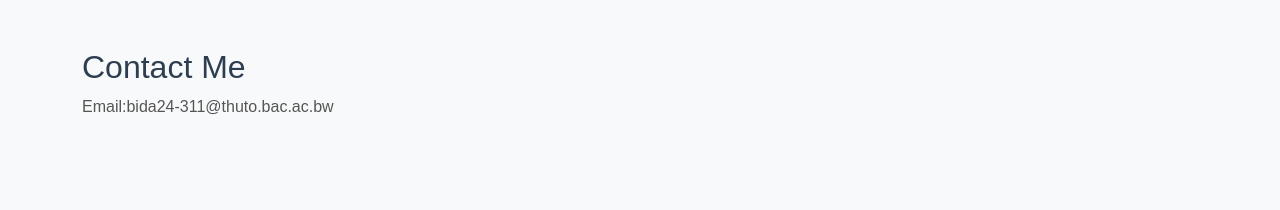
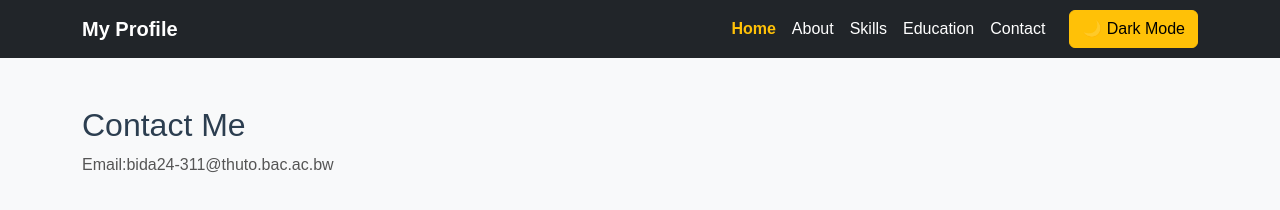
Before and after one commit to bida24-311/Personal-profile, a plain HTML site: page contact.html in a window 1280 px wide. Drawn offline with nearby package versions, Linux system fonts and the light colour scheme.

Commit message:
Update contact.html

```diff
--- a/contact.html
+++ b/contact.html
@@ -8,6 +8,21 @@
   <link rel="stylesheet" href="style.css" />
 </head>
 <body>
+  <nav class="navbar navbar-expand-lg navbar-dark bg-dark">
+  <div class="container">
+    <a class="navbar-brand" href="#">My Profile</a>
+    <div class="collapse navbar-collapse" id="navbarNav">
+      <ul class="navbar-nav ms-auto">
+        <li class="nav-item"><a class="nav-link active" href="index.html">Home</a></li>
+        <li class="nav-item"><a class="nav-link" href="about_me.html">About</a></li>
+        <li class="nav-item"><a class="nav-link" href="skills.html">Skills</a></li>
+        <li class="nav-item"><a class="nav-link" href="education.html">Education</a></li>
+        <li class="nav-item"><a class="nav-link" href="contact.html">Contact</a></li>
+        </ul>
+      <button id="darkModeToggle" class="btn btn-warning ms-3">🌙 Dark Mode</button>
+    </div>
+  </div>
+</nav>
 <section class="container py-5">
   <h2>Contact Me</h2>
   <p>Email:bida24-311@thuto.bac.ac.bw</p>
```
